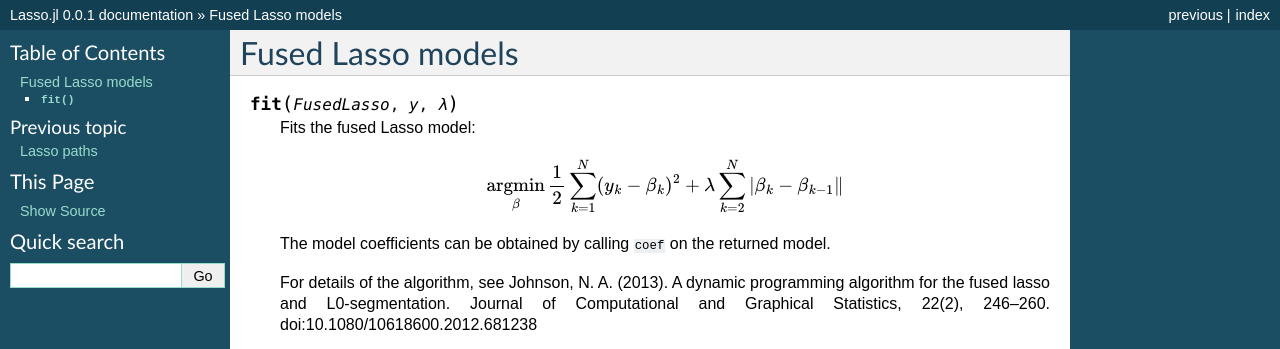
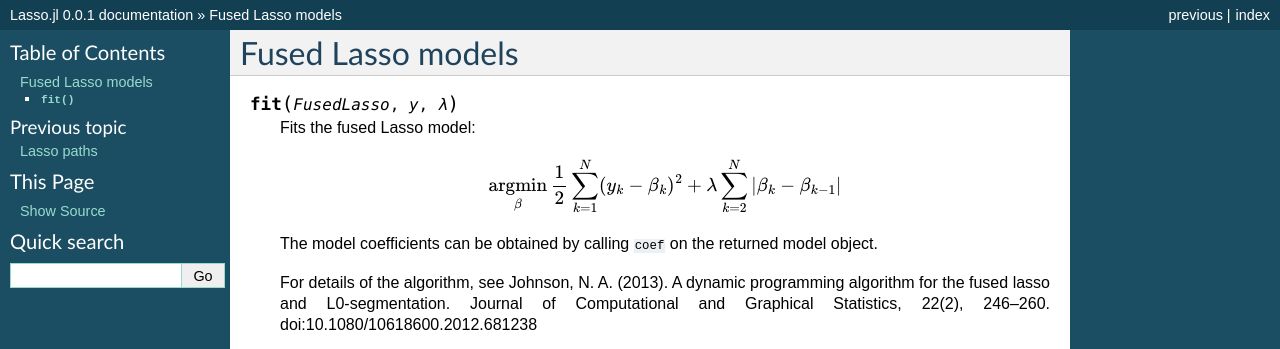
Before and after one commit to JuliaStats/Lasso.jl, a Sphinx documentation site: the page built from doc/fusedlasso.rst, in a window 1280 px wide. Shown: the top 349 px of the page. Built offline with Sphinx 7.4.7, drawn with Linux system fonts in a browser that asks for light colours.

Commit message:
Tweak docs a bit more

```diff
--- a/doc/fusedlasso.rst
+++ b/doc/fusedlasso.rst
@@ -5,10 +5,10 @@ Fused Lasso models
 
     Fits the fused Lasso model:
 
-    .. math:: \underset{\beta}{\operatorname{argmin}} \frac{1}{2} \sum_{k=1}^N(y_k - \beta_k)^2 + \lambda \sum_{k=2}^N |\beta_k - \beta_{k-1}\|
+    .. math:: \underset{\beta}{\operatorname{argmin}} \frac{1}{2} \sum_{k=1}^N(y_k - \beta_k)^2 + \lambda \sum_{k=2}^N |\beta_k - \beta_{k-1}|
 
     The model coefficients can be obtained by calling ``coef`` on the
-    returned model.
+    returned model object.
 
     For details of the algorithm, see Johnson, N. A. (2013). A dynamic
     programming algorithm for the fused lasso and L0-segmentation.
```
